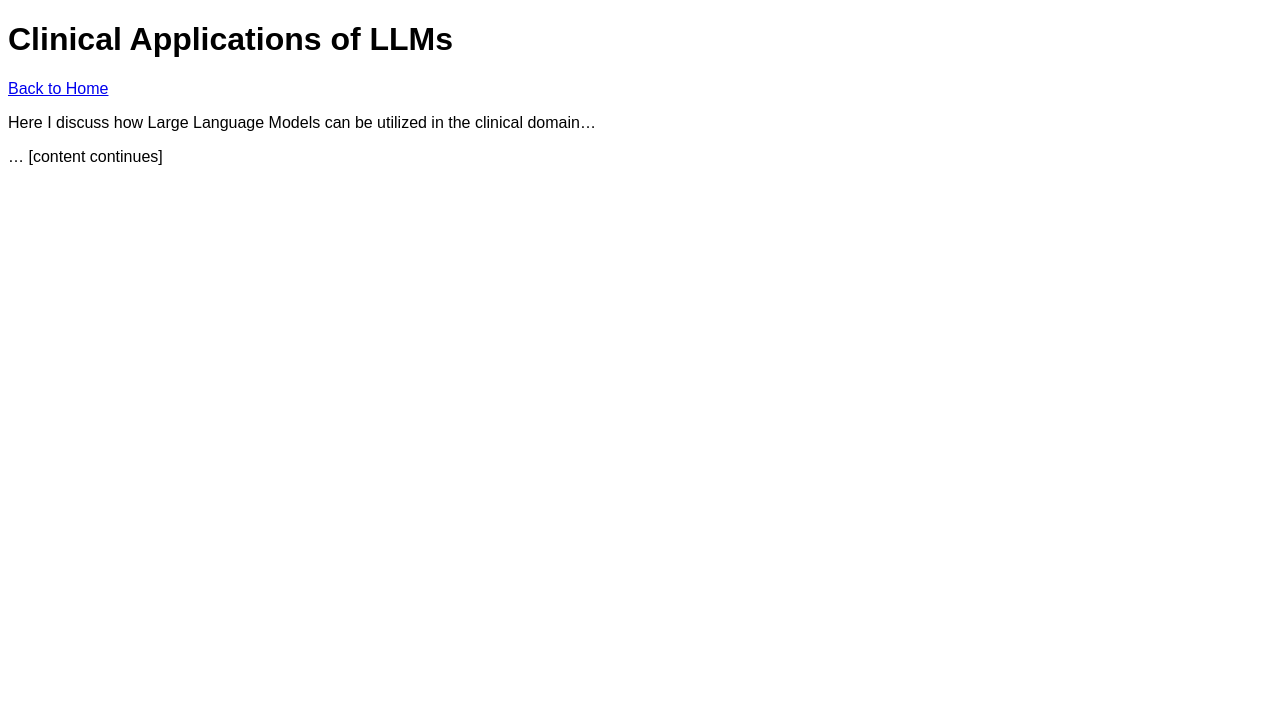
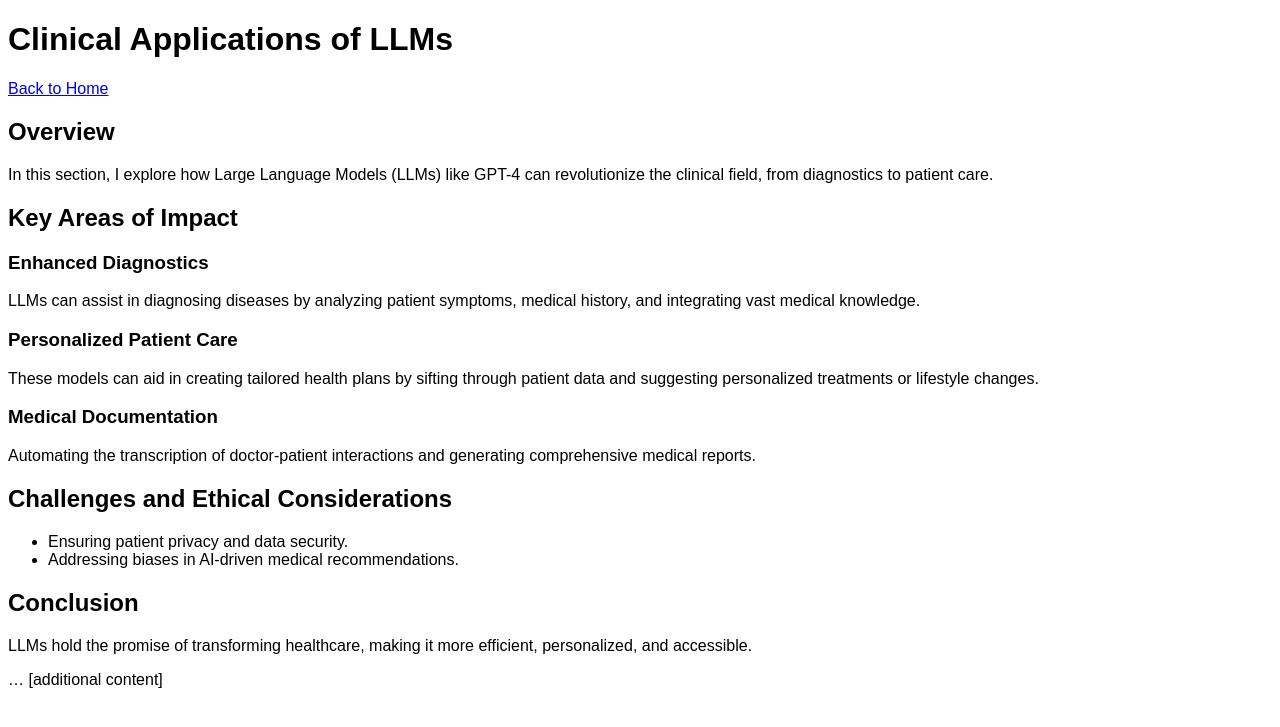
Before and after one commit to GengshangDong/STA5007.github.io, a Jekyll site: the page built from _posts/2023-01-01-clinic.md, in a window 1280 px wide. Shown: the top 727 px of the page. Built offline with Jekyll 4.4.1, drawn with Linux system fonts in a browser that asks for light colours.

Commit message:
Update 2023-01-01-clinic.md

```diff
--- a/_posts/2023-01-01-clinic.md
+++ b/_posts/2023-01-01-clinic.md
@@ -7,6 +7,26 @@ title: Clinical Applications of LLMs
 
 [Back to Home](/)
 
-Here I discuss how Large Language Models can be utilized in the clinical domain...
+## Overview
 
-... [content continues]
+In this section, I explore how Large Language Models (LLMs) like GPT-4 can revolutionize the clinical field, from diagnostics to patient care.
+
+## Key Areas of Impact
+
+### Enhanced Diagnostics
+LLMs can assist in diagnosing diseases by analyzing patient symptoms, medical history, and integrating vast medical knowledge.
+
+### Personalized Patient Care
+These models can aid in creating tailored health plans by sifting through patient data and suggesting personalized treatments or lifestyle changes.
+
+### Medical Documentation
+Automating the transcription of doctor-patient interactions and generating comprehensive medical reports.
+
+## Challenges and Ethical Considerations
+- Ensuring patient privacy and data security.
+- Addressing biases in AI-driven medical recommendations.
+
+## Conclusion
+LLMs hold the promise of transforming healthcare, making it more efficient, personalized, and accessible.
+
+... [additional content]
```
